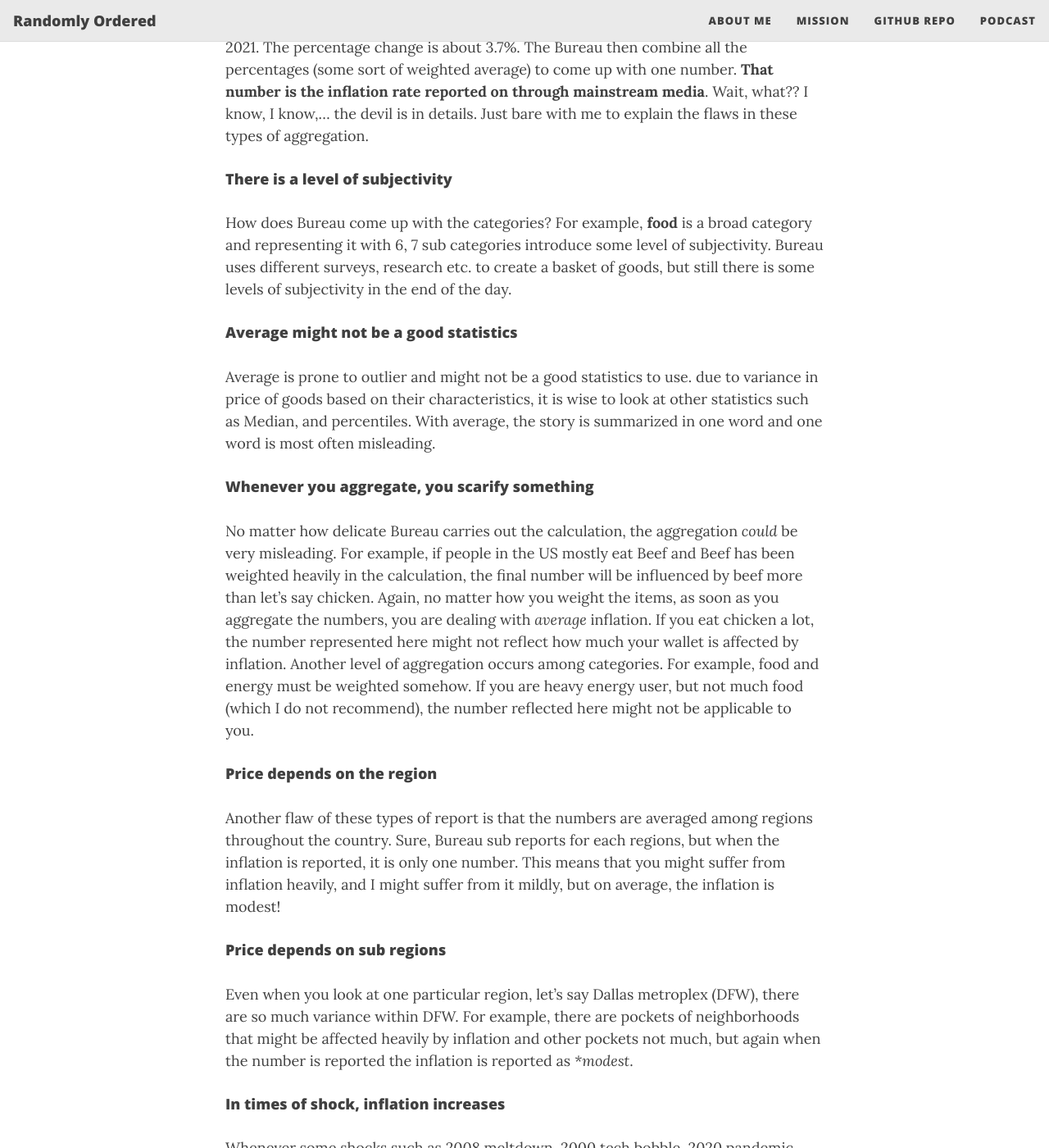
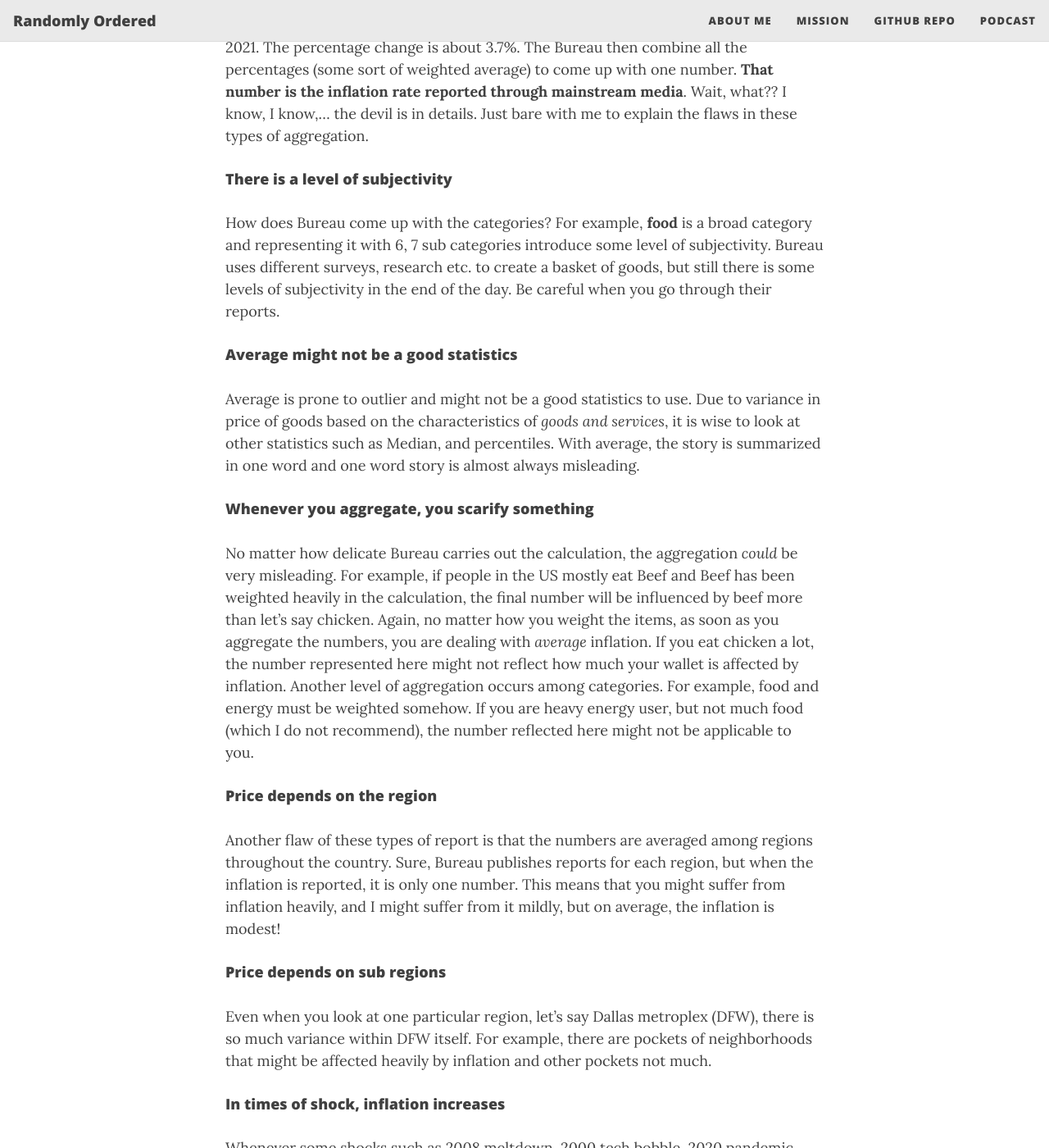
Before and after one commit to aissaei/randomlyordered.github.io, a Jekyll site: the page built from _posts/2021-03-13-you_are_poorer_than_what_you_are_told.md, in a window 1280 px wide and 1400 px high, scrolled down 2337 px. Shown: the whole window at 82% size. Built offline with Jekyll 4.4.1, drawn with Linux system fonts in a browser that asks for light colours; nearby versions of some CDN libraries; some of the changed text lies outside the part shown.

```diff
--- a/_posts/2021-03-13-you_are_poorer_than_what_you_are_told.md
+++ b/_posts/2021-03-13-you_are_poorer_than_what_you_are_told.md
@@ -20,43 +20,22 @@
 0. The quality of life usually increases over time, how do we take that into account when we calculate the inflation?
 Simple questions usually do not have straightforward answers. Thankfully, we have an organization in the U.S. to answer (some) of these questions and to measure  just that. U.S. Bureau of Labor Statistics is responsible to take these questions (and many more) into account and to measure (and report) the inflation on a regular basis. U.S. Bureau of Labor Statistics uses CPI to measure inflation. The Consumer Price Index (CPI) is a measure of the average change over time in the prices paid by urban consumers for a market basket of consumer goods and services. Indexes are available for the U.S. and various geographic areas.
 
-{% include image.html url="/assets/img/cpi-u.png" description="   test Fig 1. CPI-U example" %}
+{% include image.html url="/assets/img/cpi-u.png" description="Fig 1. CPI-U example" %}
 
-Figure 1 shows the sample of what U.S. Bureau of Labor Statistics reports on a regular basis. For example, "food at home" CPI was 243.110 in Jan 2020 and it is 252.107 in Jan 2021. The percentage change is about 3.7%. The Bureau then combine all the percentages (some sort of weighted average) to come up with one number. **That number is the inflation rate reported on through mainstream media**. Wait, what?? I know, I know,... the devil is in details. Just bare with me to explain the flaws in these types of aggregation.
-
-
-
+Figure 1 shows the sample of what U.S. Bureau of Labor Statistics reports on a regular basis. For example, "food at home" CPI was 243.110 in Jan 2020 and it is 252.107 in Jan 2021. The percentage change is about 3.7%. The Bureau then combine all the percentages (some sort of weighted average) to come up with one number. **That number is the inflation rate reported through mainstream media**. Wait, what?? I know, I know,... the devil is in details. Just bare with me to explain the flaws in these types of aggregation.
 #### There is a level of subjectivity
-
-How does Bureau come up with the categories? For example, **food** is a broad category and representing it with 6, 7 sub categories introduce some level of subjectivity. Bureau uses different surveys, research etc. to create a basket of goods, but still there is some levels of subjectivity in the end of the day.
-
+How does Bureau come up with the categories? For example, **food** is a broad category and representing it with 6, 7 sub categories introduce some level of subjectivity. Bureau uses different surveys, research etc. to create a basket of goods, but still there is some levels of subjectivity in the end of the day. Be careful when you go through their reports.
 #### Average might not be a good statistics
-
-Average is prone to outlier and might not be a good statistics to use. due to variance in price of goods based on their characteristics, it is wise to look at other statistics such as Median, and percentiles. With average, the story is summarized in one word and one word is most often misleading.
-
+Average is prone to outlier and might not be a good statistics to use. Due to variance in price of goods based on the characteristics of *goods and services*, it is wise to look at other statistics such as Median, and percentiles. With average, the story is summarized in one word and one word story is almost always misleading.
 #### Whenever you aggregate, you scarify something
-
 No matter how delicate Bureau carries out the calculation, the aggregation *could* be very misleading. For example, if people in the US mostly eat Beef and Beef has been weighted heavily in the calculation, the final number will be influenced by beef more than let's say chicken. Again, no matter how you weight the items, as soon as you aggregate the numbers, you are dealing with *average* inflation. If you eat chicken a lot, the number represented here might not reflect how much your wallet is affected by inflation. Another level of aggregation occurs among categories. For example, food and energy must be weighted somehow. If you are heavy energy user, but not much food (which I do not recommend), the number reflected here might not be applicable to you.
-
 #### Price depends on the region
-
-Another flaw of these types of report is that the numbers are averaged among regions throughout the country. Sure, Bureau sub reports for each regions, but when the inflation is reported, it is only one number. This means that you might suffer from inflation heavily, and I might suffer from it mildly, but on average, the inflation is modest!
-
+Another flaw of these types of report is that the numbers are averaged among regions throughout the country. Sure, Bureau publishes reports for each region, but when the inflation is reported, it is only one number. This means that you might suffer from inflation heavily, and I might suffer from it mildly, but on average, the inflation is modest!
 #### Price depends on sub regions
-
-Even when you look at one particular region, let's say Dallas metroplex (DFW), there are so much variance within DFW. For example, there are pockets of neighborhoods that might be affected heavily by inflation and other pockets not much, but again when the number is reported the inflation is reported as **modest*.
-
+Even when you look at one particular region, let's say Dallas metroplex (DFW), there is so much variance within DFW itself. For example, there are pockets of neighborhoods that might be affected heavily by inflation and other pockets not much.
 #### In times of shock, inflation increases
-
-Whenever some shocks such as 2008 meltdown, 2000 tech bobble, 2020 pandemic, etc. happens, Federal Reserve uses its **tools** to stimulate the growth.
-
-
-There are, of course, more issues with the way the numbers are reported and interpreted. But I guess you got my points here. The number that Federal Reserve is targeting (2% inflation, recently changed to *average* 2%) might not do any good to you. It has been averages/aggregated so much, it does not reflect **your** lifestyle and most importantly, it could be very misleading. As a matter of fact, if you are planning your retirement, planning to buy a house, planning to buy a car etc. you should **really think twice** before relying on the report.
-
+Whenever some shocks such as 2008 meltdown, 2000 tech bobble, 2020 pandemic, etc. happens, Federal Reserve uses its **tools** to stimulate the growth. It usually drops the interest rate, prints money and uses quantitative easing. When these tools usually results in high liquify of cash (cheap cash) which in fact result in high inflation.
+There are, of course, more issues with the way the numbers are reported and interpreted. But I guess you got my points here. The number that Federal Reserve is targeting (2% inflation, recently changed to *average* 2%) might not do any good to you. It has been averages/aggregated so much, it does not reflect **your** lifestyle and most importantly, it could be very misleading. As a matter of fact, if you are planning your retirement, planning to buy a house, planning to buy a car etc. you should **really think twice** before relying on the reports. See figure 2. I leave you make your own conclusoin on *inflation* in housing market. Is it 2%?
 {% include image.html url="/assets/img/zillow-home-price.png" description="Fig 2. US home prices since 2012" %}
-
-Looking at figure 2, you will not see any number close to 2%, more close to 7%-9% yearly inflation.
-
 #### Bottom line
-
-I analyzing data, looking at the data and most importantly using it to lead a data-driven decision making process. At the same time, I am extremely careful about the limitation of data and danger of letting it fool me. Inflation is real, Bureau is doing its best to capture **average** price movement. But you no one is exactly **average**. There are so much variance in prices based on regions, sub-regions, style of living and many more factors. Just remember that what you hear in the news is just *one number* stories that are told with one word are not complete! Until next time.
+I analyze, slice and dice data daily. At the same time, I am extremely careful about the limitation of data and danger of letting it fool me. Inflation is real, Bureau is doing its best to capture **average** price movement. But the story told to you differs from reality. There is so much variance in prices depending on regions, sub-regions, your style of living and many more factors. Just remember that what you hear in the news is just *one number*. Stories that are told with one word are not complete! Until next time.
```
